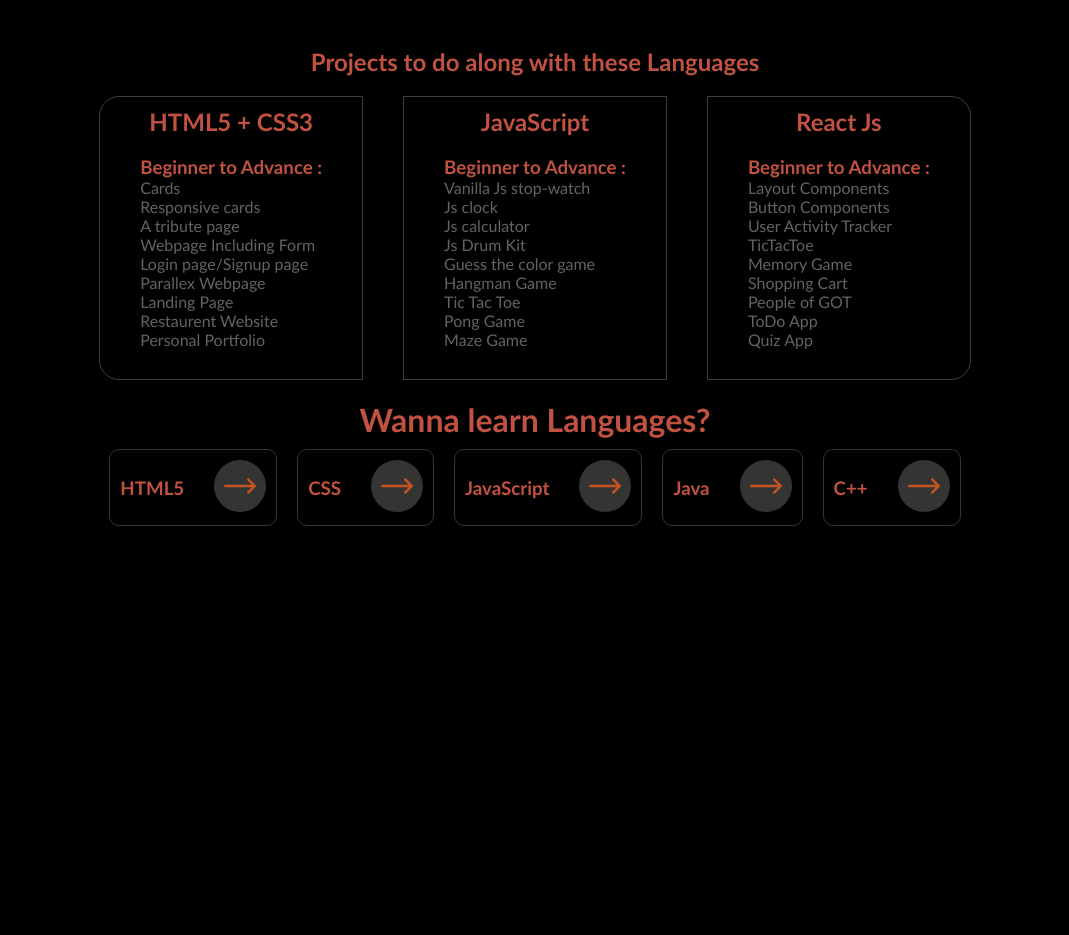
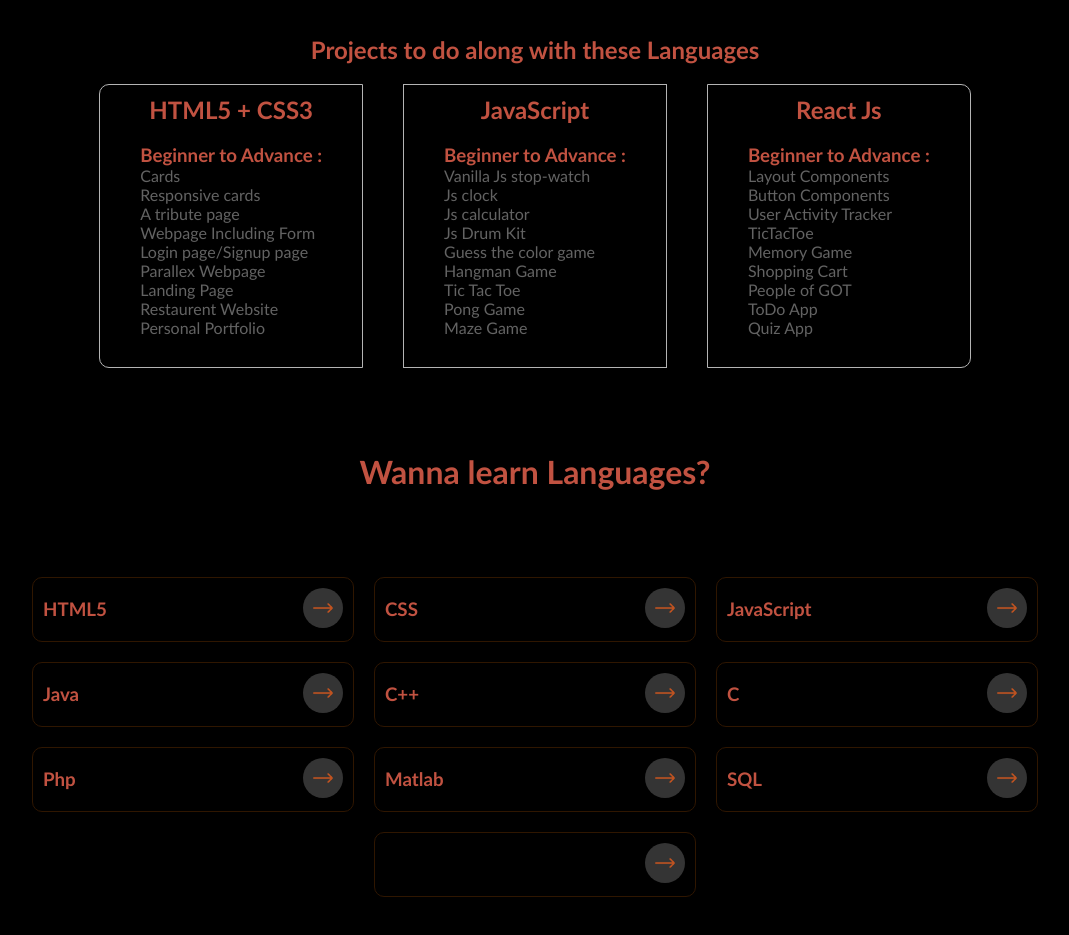
Before and after one commit to Codesamp-Rohan/Codesamp-Lang, a plain HTML site: page index.html in a window 1280 px wide. Shown: the part 1137-2072 px from the top of the page, without its empty margins (105-1174 px from the left). Before the commit the page ends 1673 px from the top, so only its background shows below. Drawn offline with Linux system fonts and the light colour scheme.

Commit message:
Add files via upload

```diff
--- a/index.html
+++ b/index.html
@@ -133,6 +133,26 @@
                 <h3>C++</h3>
                 <a href="#"><img class="right_arrow" src="right-arrow.png"></a>
             </div>
+            <div class="card_lang">
+                <h3>C</h3>
+                <a href="#"><img class="right_arrow" src="right-arrow.png"></a>
+            </div>
+            <div class="card_lang">
+                <h3>Php</h3>
+                <a href="#"><img class="right_arrow" src="right-arrow.png"></a>
+            </div>
+            <div class="card_lang">
+                <h3>Matlab</h3>
+                <a href="#"><img class="right_arrow" src="right-arrow.png"></a>
+            </div>
+            <div class="card_lang">
+                <h3>SQL</h3>
+                <a href="#"><img class="right_arrow" src="right-arrow.png"></a>
+            </div>
+            <div class="card_lang">
+                <h3></h3>
+                <a href="#"><img class="right_arrow" src="right-arrow.png"></a>
+            </div>
         </div>
     <script src="script.js"></script>
 </body>
--- a/style.css
+++ b/style.css
@@ -119,13 +119,14 @@ a{
     font-weight: 100;
 }
 .right_arrow{
+    width: 20px;
     border-radius: 50px;
     padding: 10px;
     background-color: #343434;
     transition: 300ms;
 }
 .right_arrow:hover{
-    border-radius: 20px;
+    border-radius: 10px;
     background-color: #4d4d4d;
 }
 .codelogo{
@@ -158,7 +159,7 @@ main{
     color: #c15241;
 }
 .project_area1{
-    border: 1px solid rgb(63, 63, 63);
+    border: 1px solid #b4b4b4;
     display: flex;
     flex-direction: column;
     flex-wrap: wrap;
@@ -168,11 +169,11 @@ main{
     padding-right: 20px;
     padding-bottom: 10px;
     padding-left: 20px;
-    border-top-left-radius: 20px;
-    border-bottom-left-radius: 20px;
+    border-top-left-radius: 10px;
+    border-bottom-left-radius: 10px;
 }
 .project_area2{
-    border: 1px solid rgb(63, 63, 63);
+    border: 1px solid #b4b4b4;
     display: flex;
     flex-direction: column;
     flex-wrap: wrap;
@@ -184,7 +185,7 @@ main{
     padding-left: 20px;
 }
 .project_area3{
-    border: 1px solid rgb(63, 63, 63);
+    border: 1px solid #b4b4b4;
     display: flex;
     flex-direction: column;
     flex-wrap: wrap;
@@ -194,8 +195,8 @@ main{
     padding-right: 20px;
     padding-bottom: 10px;
     padding-left: 20px;
-    border-top-right-radius: 20px;
-    border-bottom-right-radius: 20px;
+    border-top-right-radius: 10px;
+    border-bottom-right-radius: 10px;
 }
 .beginner{
     display: flex;
@@ -207,26 +208,34 @@ main{
     color: #636363;
 }
 h1{
+    margin-top: 5%;
+    margin-bottom: 2%;
     justify-content: center;
     display: flex;
 }
 .learn_lang{
+    padding: 50px;
     display: flex;
     flex-direction: row;
     flex-wrap: wrap;
     justify-content: center;
+    align-items: center;
 }
 .card_lang{
+    width: 300px;
     display: flex;
     flex-direction: row;
     flex-wrap: wrap;
-    border: 1px solid #343434;
-    justify-content: center;
+    border: 1px solid #2f1600;
+    justify-content: space-between;
     gap: 30px;
-    align-items: center;
     margin: 10px;
     padding: 10px;
     border-radius: 10px;
+    align-items: center;
+}
+.card_lang:hover{
+    border: 1px solid #803c00;
 }
 
 
```
